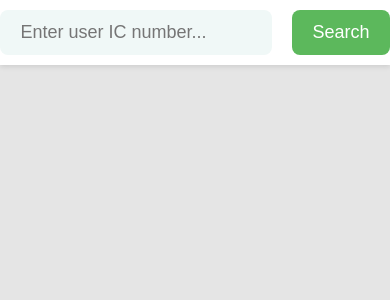
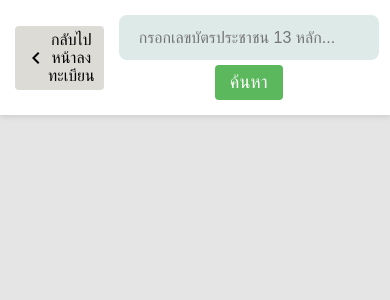
Before and after one commit to jukade63/ic-data, a React (Create React App) app: page /search in a window 390 px wide. Shown: the top 300 px of the page. Built offline with nearby package versions, Linux system fonts and the light colour scheme; a web font is replaced by a local one.

Commit message:
adjust screen responsive

```diff
--- a/package.json
+++ b/package.json
@@ -2,6 +2,7 @@
   "name": "ic-data",
   "version": "0.1.0",
   "private": true,
+  "homepage": ".",
   "dependencies": {
     "@testing-library/jest-dom": "^5.17.0",
     "@testing-library/react": "^13.4.0",
--- a/src/axios.js
+++ b/src/axios.js
@@ -2,7 +2,7 @@ import axios from "axios";
 
 const baseURL =
   process.env.NODE_ENV === "production"
-    ? "http://54.151.154.92/api"
+    ? `http://${window.location.host}/api`
     : "http://localhost:8080/api";
 
 export default axios.create({
--- a/src/components/ComfirmModal.jsx
+++ b/src/components/ComfirmModal.jsx
@@ -2,9 +2,9 @@ const ConfirmModal = ({ onDelete, onCancel }) => {
     return (
       <div className="modal">
         <div className="modal-content">
-          <p>ยืนยันการลบบัญชีผู้ใช้รายนี้?</p>
-          <button onClick={onDelete}>ลบ</button>
-          <button onClick={onCancel}>ยกเลิก</button>
+          <p>ยืนยันการลบข้อมูลผู้ใช้รายนี้ออกจากฐานข้อมูล?</p>
+          <button onClick={onDelete} className="confirm">ลบ</button>
+          <button onClick={onCancel} className="cancle">ยกเลิก</button>
         </div>
       </div>
     );
--- a/src/components/SearchPage.jsx
+++ b/src/components/SearchPage.jsx
@@ -2,6 +2,7 @@ import React, { useState } from "react";
 import UserDetails from "./UserDetails";
 import axiosInstance from "../axios";
 import ConfirmModal from "./ComfirmModal";
+import { Link } from "react-router-dom";
 
 const SearchPage = () => {
   const [userId, setUserId] = useState("");
@@ -39,16 +40,19 @@ const SearchPage = () => {
   const handleUserDelete = async () => {
     console.log(userData);
     try {
-      const response = await axiosInstance.delete(`/delete-user/${userData.id}?imageUrl=${userData.imageUrl}`);
+      const response = await axiosInstance.delete(
+        `/delete-user/${userData.id}?imageUrl=${userData.imageUrl}`
+      );
 
       if (response.status === 200) {
-        console.log('User deleted successfully');
+        console.log("User deleted successfully");
         setShowModal(false);
+        setUserData(null)
       } else {
-        console.error('Failed to delete user');
+        console.error("Failed to delete user");
       }
     } catch (error) {
-      console.error('Error deleting user:', error);
+      console.error("Error deleting user:", error);
     }
   };
 
@@ -59,13 +63,21 @@ const SearchPage = () => {
   return (
     <div>
       <div className="search-container">
-        <input
-          type="text"
-          value={userId}
-          onChange={(e) => setUserId(e.target.value)}
-          placeholder="Enter user IC number..."
-        />
-        <button onClick={handleSearch}>Search</button>
+        <Link to="/" style={{ color: "inherit", textDecoration: "inherit" }}>
+          <button className="home-link">
+            <span class="material-icons">keyboard_arrow_left</span>
+            กลับไปหน้าลงทะเบียน
+          </button>
+        </Link>
+        <div className="search-form">
+          <input
+            type="text"
+            value={userId}
+            onChange={(e) => setUserId(e.target.value)}
+            placeholder="กรอกเลขบัตรประชาชน 13 หลัก..."
+          />
+          <button onClick={handleSearch}>ค้นหา</button>
+        </div>
       </div>
 
       {userData && (
--- a/src/index.css
+++ b/src/index.css
@@ -9,8 +9,6 @@ body {
   font-family: "Bai Jamjuree", sans-serif;
   --toastify-font-family: "Bai Jamjuree", sans-serif;
 }
-
-
 
 code {
   font-family: source-code-pro, Menlo, Monaco, Consolas, "Courier New",
@@ -28,6 +26,8 @@ button {
   border: none;
   border-radius: 4px;
   cursor: pointer;
+  font-size: 16px;
+  background-color: rgb(220, 219, 214);
 }
 
 label {
@@ -50,9 +50,11 @@ textarea {
   align-items: center;
   min-width: 600px;
   margin: 20px;
+  padding: 20px 20px 50px 20px;
 }
-
-/* Styles for the entire form */
+.container h1 {
+  margin-bottom: 50px;
+}
 .myForm {
   margin: 0 auto;
   display: grid;
@@ -61,14 +63,11 @@ textarea {
   column-gap: 50px;
 }
 
-
-/* Styles for each form group */
 .form-group {
   margin-bottom: 15px;
   max-width: 300px;
 }
 
-/* Styles for input fields */
 .inputField {
   width: 270px;
   padding: 8px;
@@ -84,33 +83,41 @@ textarea {
   border: 1.5px solid rgb(6, 6, 130);
 }
 
-.errorText {
+.error-text {
   color: red;
-  font-size: 12px;
+  font-size: 13px;
 }
 
 .placeholder,
 .img-wrapper {
-  text-align: center;
-  margin-bottom: 10px;
+  display: flex;
+  justify-content: center;
 }
 
 .selected-image {
   position: relative;
-  display: inline-block;
+  display: flex;
+  justify-content: center;
+}
+.image-info{
+  display: flex;
+  justify-content: center;
 }
 
-.selected-image img {
+img {
   display: block;
+  width: 200px;
+  height: 200px;
+  object-fit: cover;
 }
 
 .selected-image button {
   position: absolute;
   top: 5px;
-  right: 5px;
+  /* right: 50px; */
   background-color: rgba(233, 230, 230, 0.8);
   border: none;
-  border-radius: 50%;
+  border-radius: 60;
   width: 25px;
   height: 25px;
   line-height: 1;
@@ -137,10 +144,14 @@ textarea {
   width: 100%;
   grid-column: span 2;
   margin-top: 50px;
+  display: flex;
+  justify-content: space-evenly;
+  align-items: center;
 }
 
-.submit-btn button {
-  background-color: rgba(22, 217, 22, 1);
+.submit-btn > button {
+  background-color: rgb(240, 120, 44);
+  color: white;
   padding: 10px 20px;
   border-radius: 5px;
   font-family: "Bai Jamjuree", sans-serif;
@@ -150,46 +161,54 @@ textarea {
   cursor: pointer;
 }
 
-.submit-btn button:hover {
-  background-color: rgba(34, 223, 34, 0.8);
+.submit-btn > button:hover {
+  background-color: rgb(237, 106, 25);
 }
 
+.submit-btn .btn-disabled {
+  cursor: not-allowed;
+  pointer-events: none;
+  color: #979595;
+  background-color: #dfdada;
+}
+
+/*search page*/
 .search-container {
-  display: flex;
-  justify-content: center;
-  align-items: center;
+  display: grid;
+  grid-template-columns: 1fr 2fr;
   background-color: #fff;
-  padding: 10px;
+  padding: 15px 10px;
   box-shadow: 0 2px 5px rgba(0, 0, 0, 0.1);
   z-index: 999;
 }
 
-.search-container input[type="text"],
-.search-container button {
-  margin: 0 10px; /* Increased margin */
-  padding: 12px 20px; /* Increased padding */
-  border: none;
-  border-radius: 8px; /* Increased border-radius */
-  font-size: 18px; /* Increased font size */
-}
-
-.search-container input[type="text"] {
-  background-color: #f0f8f7;
-}
-
-.search-container button {
+.search-container button:nth-child(2) {
   background-color: #5cb85c;
   color: white;
   cursor: pointer;
 }
 
+.search-container input[type="text"],
+.search-container button:nth-child(2) {
+  margin: 0 10px;
+  padding: 12px 20px;
+  border: none;
+  border-radius: 8px;
+  font-size: 18px;
+}
+
+.search-container input[type="text"] {
+  background-color: #ddeae8;
+  width: 300px;
+}
+
 /* Hover styles for button */
-.search-container button:hover {
+.search-container button:nth-child(2):hover {
   background-color: #4cae4c;
 }
 .user-details-container {
-  margin-top: 50px; /* Adjust margin to create space below fixed search input */
-  padding: 20px; /* Add padding for UserDetails */
+  margin-top: 50px;
+  padding: 20px;
 }
 
 /*User detail section*/
@@ -252,11 +271,10 @@ label {
   position: absolute;
   top: 0;
   right: 30px;
-
 }
 
 .cancel-button {
-  background-color: #f44336; /* Red color */
+  background-color: #bbb4b4;
   color: white;
   position: absolute;
   top: 0;
@@ -267,41 +285,28 @@ label {
   background-color: #0a3099;
 }
 .cancel-button:hover {
-  background-color: #c62828;
+  background-color: #706c6c;
 }
 
-.grid{
+.grid {
   display: grid;
   grid-template-columns: 2fr 1fr;
   gap: 10px;
   grid-template-rows: auto;
 }
 
-
-.image-info {
-text-align: center;
-}
-.image-info img{
+.image-info img {
   border-radius: 50%;
   width: 200px;
   height: 200px;
   object-fit: cover;
 }
 
-.image-container {
+.img-container {
+  height: 100%;
   display: flex;
   flex-direction: column;
   justify-content: space-between;
-}
-
-.container {
-  display: flex;
-  justify-content: center;
-  align-items: center;
-  height: 100vh;
-  background-color: #ccc;
-  background-size: cover;
-  background-position: center;
 }
 
 .modal {
@@ -319,14 +324,104 @@ text-align: center;
   text-align: center;
 }
 
+.modal-content button {
+  font-weight: 600;
+}
+.modal-content > .confirm {
+  background-color: red;
+  color: white;
+}
+
 .overlay {
   position: absolute;
   top: 0;
   left: 0;
   width: 100%;
   height: 100%;
-  background-color: rgba(0, 0, 0, 0.5); /* Adjust the opacity as needed */
+  background-color: rgba(0, 0, 0, 0.7);
   display: flex;
   justify-content: center;
   align-items: center;
 }
+
+.search-link,
+.home-link {
+  display: flex;
+  justify-content: center;
+  align-items: center;
+}
+
+@media (max-width: 600px) {
+  .container {
+    min-width: 0;
+  }
+  .container h1 {
+    font-size: 1.5em;
+    margin-bottom: 15px;
+  }
+  .myForm {
+    display: flex;
+    flex-direction: column;
+    align-items: center;
+  }
+  .text-form {
+    text-align: center;
+  }
+  .submit-btn > button {
+    padding: 8px 15px;
+    border-radius: 5px;
+    font-size: 18px;
+  }
+  .search-container input[type="text"] {
+    width: 220px;
+  }
+  .search-form {
+    display: flex;
+    flex-direction: column;
+    justify-content: center;
+    align-items: center;
+    gap: 5px;
+  }
+  .search-container button:nth-child(2) {
+    padding: 7px 15px;
+    border-radius: 4px;
+  }
+  .search-container a {
+    display: flex;
+    align-items: center;
+  }
+  .home-link {
+    padding: 5px 9px;
+  }
+  .search-form input::placeholder {
+    font-size: 16px;
+  }
+  .user-details .grid {
+    display: flex;
+    flex-direction: column;
+  }
+  .input-container {
+    text-align: center;
+  }
+  .input-field {
+    max-width: 300px;
+  }
+  .edit-button,
+  .cancel-button {
+    padding: 5px 10px;
+    border-radius: 4px;
+    font-size: 15px;
+  }
+  .edit-button {
+    top: -20px;
+    right: 0px;
+  }
+
+  .cancel-button {
+    color: white;
+    position: absolute;
+    top: -20px;
+    right: 60px;
+  }
+
+}
```
Also changed, not shown: src/components/MainForm.jsx (+31 -26 lines), src/components/UserDetails.jsx (+22 -15 lines), 11 other files (tests, documents, lock files or other folders).
